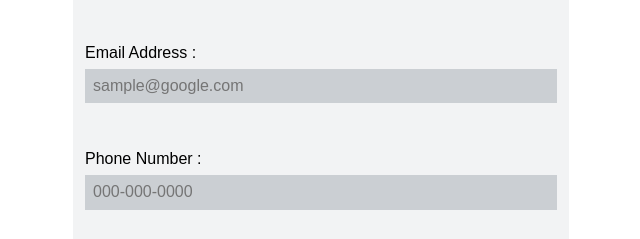
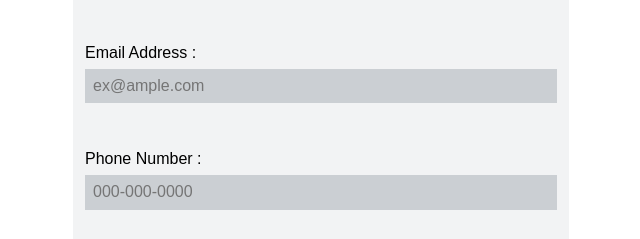
Before and after one commit to DianaLeee/itmd-362-lab3, a plain HTML site: page index.html in a window 1280 px wide. Shown: the part 174-413 px from the top of the page, 319-959 px from the left. Drawn offline with Linux system fonts and the light colour scheme.

Commit message:
Minor changes

```diff
--- a/index.html
+++ b/index.html
@@ -15,7 +15,7 @@
       </label>
 
       <label for="emailAddress">Email Address :
-        <input type="email" placeholder="sample@google.com" id="emailAddress" name="userEmail">
+        <input type="email" placeholder="ex@ample.com" id="emailAddress" name="userEmail">
       </label>
 
       <label for="phoneNumber">Phone Number :
```
